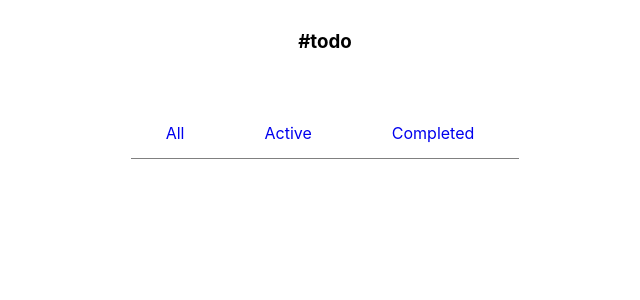
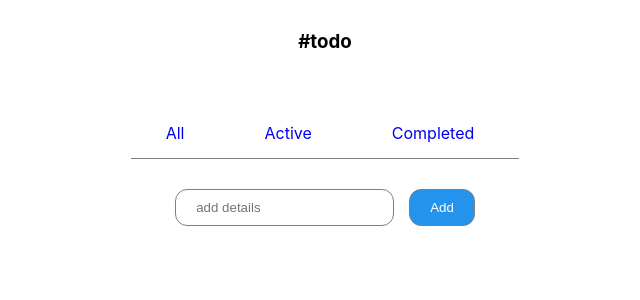
Before and after one commit to venky-cs/todo-app, a React (Create React App) app: page /active in a window 1280 px wide. Shown: the top 300 px of the page, without its empty margins (315-955 px from the left). Built offline with nearby package versions, Linux system fonts and the light colour scheme.

Commit message:
'fix-bugs'

```diff
--- a/src/component/Active.js
+++ b/src/component/Active.js
@@ -1,8 +1,7 @@
 import React,{useContext} from 'react'
-import Input from './Input'
 import { TodoContext } from './Main'
 
-function Active() {
+function Active({test}) {
 
     const context = useContext(TodoContext)
     let contextFilter = context.filter((data) => data && data.complete === false)
@@ -17,6 +16,7 @@ function Active() {
 
                     data[value].complete = true;
                     localStorage.setItem('todo',JSON.stringify(data))
+                    test()
                 }}>
                 <input type='checkbox' id={data &&data.id} checked={data &&data.complete} />
                 <label id={data &&data.id} style={data &&data.complete ? { textDecoration: 'line-through' } : null}>{data &&data.value}</label>
--- a/src/component/All.js
+++ b/src/component/All.js
@@ -1,13 +1,11 @@
 import React,{useContext} from 'react'
-import Input from './Input'
 import {TodoContext} from './Main'
 
-function All() {
+function All({test}) {
     const context = useContext(TodoContext)
     console.log("context Testing....",context)
     return (
         <div>
-            <Input />
             {
                 context.map((data) => <div className='list' id={data && data.id} key={data && data.id}
                     onClick={(e) => {
@@ -15,6 +13,7 @@ function All() {
                         let value = JSON.parse(e.target.id);
                         data[value].complete = true;
                         localStorage.setItem('todo', JSON.stringify(data))
+                        test()
                     }}>
                     <input id={data && data.id} type='checkbox' checked={data && data.complete}/>
                     <label id={data && data.id} style={data&& data.complete ?{textDecoration:'line-through'} :null}>{data && data.value}</label>
--- a/src/component/Completed.js
+++ b/src/component/Completed.js
@@ -1,7 +1,7 @@
 import React,{useContext} from 'react'
 import { TodoContext } from './Main'
 
-function Completed() {
+function Completed({test}) {
     const context = useContext(TodoContext)
     let contextFilter = context.filter((data) => data && data.complete === true)
     return (
@@ -14,6 +14,7 @@ function Completed() {
                     let value = e.target.id;
                     data[value] = data.pop();
                     localStorage.setItem('todo', JSON.stringify(data))
+                    test()
                 }}>Delete</button>
             </div>
             )}
--- a/src/component/Input.js
+++ /dev/null
@@ -1,42 +0,0 @@
-import React,{useState} from 'react'
-
-function Input() {
-    let data=JSON.parse(localStorage.getItem('todo')) || []
-    console.log("todos.....",data);
-    const [text,setText] =useState('')
-    const [list, setList] = useState([])
-    const [todo,setTodo]=useState(data);
-
-
-    return (
-        <div className='input'>
-            <input type="text" placeholder="add details" onChange={createText} value={text}
-                onKeyPress={(e) => (e.key === 'Enter' ? text.length >= 1 ? updateList() : null : null)}/>
-            <button onClick={text.length >=1 ? updateList : null}>Add</button>
-
-        </div>
-    )
-
-    function createText(e) {
-        setText(e.target.value)
-    }
-    function updateList(){
-        // console.log("List",list,"Text",text)
-        setList( [...list,{
-            id:list.length,
-            value: text,
-            complete:false
-        }]);
-        localStorage.setItem("todo", JSON.stringify([...data,{id:list.length,value:text,complete:false}]))
-
-        let lists = localStorage.getItem("todo")
-        let parseList = JSON.parse(lists)
-        console.log(parseList)
-
-        setTodo([...data, todo.push({ id: parseList.length, value: parseList.value })])
-        setText('')
-    }
-
-}
-
-export default Input
--- a/src/component/Main.js
+++ b/src/component/Main.js
@@ -1,5 +1,5 @@
-import React,{useState,useEffect} from 'react'
-import {BrowserRouter as Router,Switch,Route,Link} from 'react-router-dom';
+import React, { useState, useEffect } from 'react'
+import { BrowserRouter as Router, Switch, Route, Link } from 'react-router-dom';
 import All from './All'
 import Active from './Active'
 import Completed from './Completed'
@@ -11,11 +11,16 @@ function Main() {
     console.log(data)
     const [state, setState] = useState([data])
     console.log('state testing.....', state, data)
-    TodoContext = React.createContext([state])
+    const [test, setTest] = useState(false)
+
+    const [text, setText] = useState('')
+    const [list, setList] = useState([])
+    const [todo, setTodo] = useState(data);
 
     useEffect(() => {
         setState(data)
-    }, [])
+    }, [test])
+    TodoContext = React.createContext([state])
     return (
         <div className="main">
             <h3>#todo</h3>
@@ -33,22 +38,69 @@ function Main() {
                         </li>
                     </ul>
                 </nav>
+                <div className='input'>
+                    <input type="text" placeholder="add details" onChange={createText} value={text}
+                    // (e.key === 'Enter' ? text.length >= 1 ? updateList() : null : null)
+                    onKeyPress={(e) => {
+                        if(e.key === 'Enter' && text.length >=1){
+                            updateList();
+                            dataRender();
+                        }else{
+                            console.log('error')
+                        }
+                    }} />
+                    <button onClick={() => {
+                        if(text.length >=1){
+                            updateList();
+                            dataRender()
+                        }else{
+                            console.log('error')
+                        }
+                    }
+                    }>Add</button>
+
+                </div>
                 <Switch>
                     <TodoContext.Provider value={state}>
                         <Route exact path="/">
-                        <All />
+                            <All test={dataRender} />
                         </Route>
                         <Route path="/active">
-                        <Active />
+                            <Active test={dataRender}/>
                         </Route>
                         <Route path="/completed">
-                        <Completed />
+                            <Completed test={dataRender}/>
                         </Route>
                     </TodoContext.Provider>
                 </Switch>
             </Router>
+
         </div>
     )
+    function createText(e) {
+        setText(e.target.value)
+    }
+    function updateList() {
+        // console.log("List",list,"Text",text)
+        setList([...list, {
+            id: list.length,
+            value: text,
+            complete: false
+        }]);
+        localStorage.setItem("todo", JSON.stringify([...data, { id: list.length, value: text, complete: false }]))
+
+        let lists = localStorage.getItem("todo")
+        let parseList = JSON.parse(lists)
+        console.log(parseList)
+
+        setTodo([...data, todo.push({ id: parseList.length, value: parseList.value })])
+        setText('')
+    }
+
+
+    function dataRender() {
+        setTest((prevState) => !prevState)
+    }
 }
 
 export default Main
```
Also changed, not shown: 1 other file (tests, documents, lock files or other folders). Lines whose indentation alone changed are shown as unchanged.
